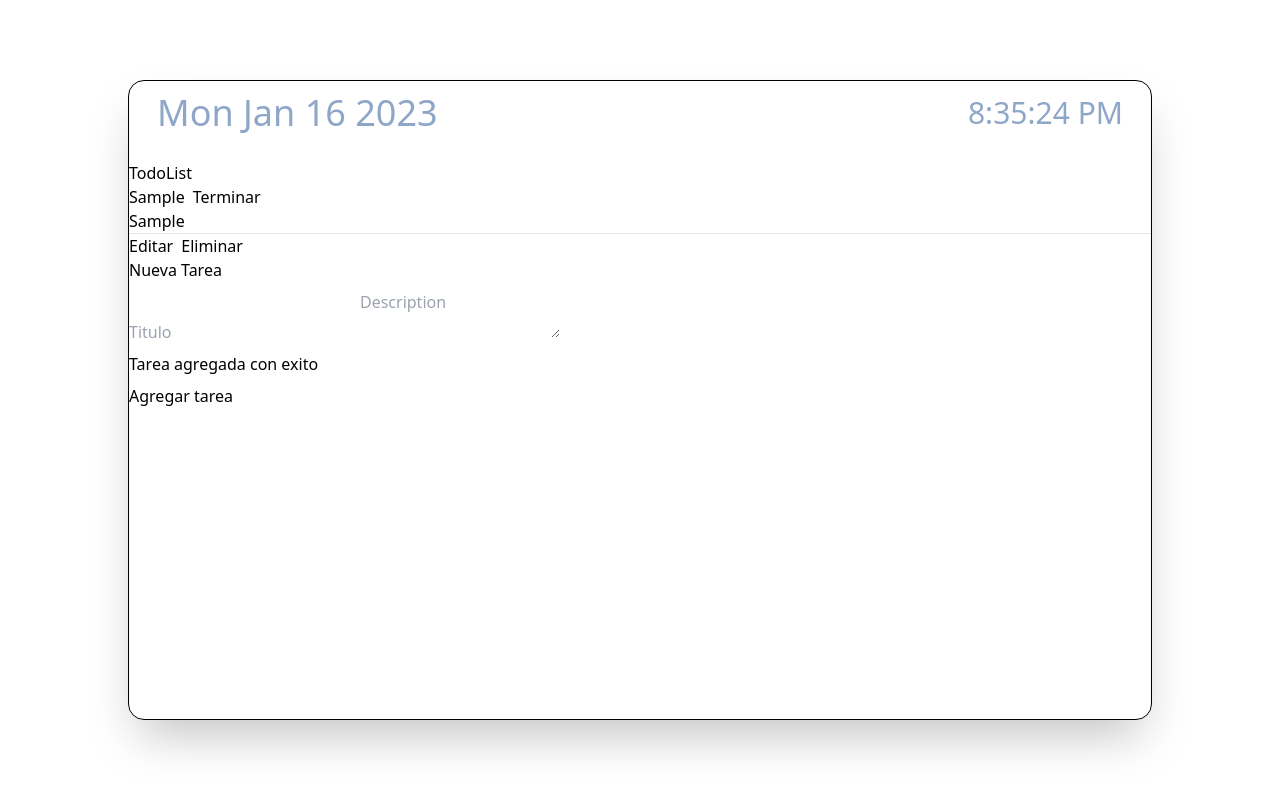
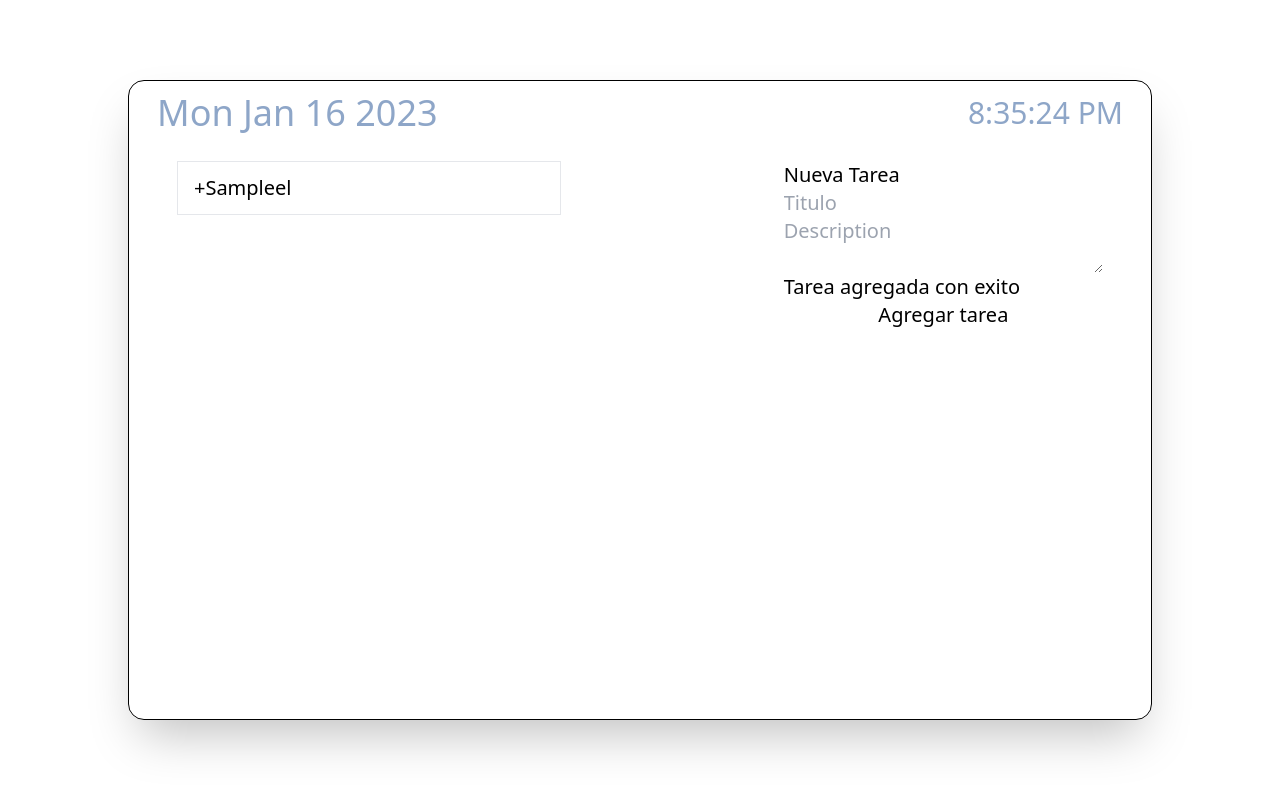
Before and after one commit to jonasojeda/todo-app, a React (Create React App) app: page / in a window 1280 px wide. Both pictures are taken after typing "Sample", "Sample" into the empty fields and a click on the button "Agregar tarea". Shown: the top 792 px of the page. Built offline with nearby package versions, Linux system fonts and the light colour scheme.

Commit message:
adding styles to the todo component

```diff
--- a/src/components/Todo/Todo.jsx
+++ b/src/components/Todo/Todo.jsx
@@ -1,11 +1,31 @@
 import React from 'react'
+import { useState } from 'react'
 
 const Todo = ({todo, todoDelete,todoToogleChange,setTodoEdit}) => {
+  const [accordion, setAccordion] = useState(false)
 
   return (
 
-    <div>
-      <div>
+    <>
+
+    <div class="bg-white w-full sm:w-1/2 lg:w-96 border border-gray-200 divide-y divide-gray-200">
+      <details>
+        <summary class="question py-3 px-4 cursor-pointer select-none w-full outline-none flex">
+          <div onClick={()=>setAccordion(!accordion)}>{accordion ? '-':'+' }</div>
+          <p>{todo.title}</p>
+          <button onClick={()=>{todoDelete(todo.id)}}>el</button>
+        </summary>
+        <p class="pt-1 pb-3 px-4">{todo.description}</p>
+      </details>
+    </div>
+
+  </>
+  )
+}
+
+export default Todo
+
+{/* <div>
             <div>
                 <h3>
                     {todo.title}
@@ -18,7 +38,7 @@ const Todo = ({todo, todoDelete,todoToogleChange,setTodoEdit}) => {
                 <p className='card-text'>
                     {todo.description}
                 </p>
-                <hr/>
+
                 <div className='d-flex justify-content-end'>
                     <button
                     onClick={()=>setTodoEdit(todo)}
@@ -29,9 +49,4 @@ const Todo = ({todo, todoDelete,todoToogleChange,setTodoEdit}) => {
                     className='btn btn-sm btn-outline-danger'>Eliminar</button>
                 </div>
             </div>
-        </div>
-    </div>
-  )
-}
-
-export default Todo
+        </div> */}
--- a/src/components/TodoForm/TodoForm.jsx
+++ b/src/components/TodoForm/TodoForm.jsx
@@ -66,26 +66,25 @@ const TodoForm = ({todoAdd,todoEdit,todoUpdate,setTodoEdit}) => {
 
 
   return (
-    <div>
+    <div className='w-1/3'>
         <h1>{todoEdit?'Editar tarea':'Nueva Tarea'}</h1>
-        <form onSubmit={handleSubmit}>
+        <form onSubmit={handleSubmit} className='flex flex-col '>
           <input
             type="text"
             placeholder='Titulo'
-            className='form-control'
             value={title}
             name='title'
             onChange={handleInputChange}
           />
           <textarea
             placeholder='Description'
-            className='form-control mt-2'
+
             value={description}
             name='description'
             onChange={handleInputChange}
           />
           {errors&&
-            <div class="alert alert-danger mt-2" role="alert">
+            <div  role="alert">
               {errors}
             </div>
 
@@ -93,19 +92,19 @@ const TodoForm = ({todoAdd,todoEdit,todoUpdate,setTodoEdit}) => {
 
           {
             successMessage &&
-            <div class="alert alert-success mt-2" role="alert">
+            <div >
             {successMessage}
           </div>
           }
           <button
-            className='btn btn-primary btn-block mt-2'
+
           >{todoEdit?'Actualizar tarea':'Agregar tarea'}
           </button>
 
           {todoEdit &&
             <button
             onClick={()=>{setTodoEdit(null)}}
-            className='btn btn-warning mt-2 btn-block'>
+            >
               Cancelar edicion
             </button>
           }
--- a/src/components/TodoList/TodoList.jsx
+++ b/src/components/TodoList/TodoList.jsx
@@ -6,11 +6,10 @@ import Todo from '../Todo/Todo'
 const TodoList = ({todos, todoDelete, todoToogleChange,setTodoEdit}) => {
 
   return (
-    <div>
-        <h1>TodoList</h1>
+    <div className='flex flex-col h-full w-3/5'>
         {
           todos.length === 0
-          ?(<div className='alert alert-primary'>No hay tareas a realizar </div>)
+          ?(<div className=' rounded-lg bg-blue-50 border-t border-b text-blue-400 px-4 py-3 w-full text-center '>No hay tareas a realizar </div>)
 
           :todos.map(todo =>{
             return <Todo
--- a/src/pages/Home/Home.jsx
+++ b/src/pages/Home/Home.jsx
@@ -94,7 +94,7 @@ function Home() {
       <Clock/>
     </div>
 
-    <div className='' >
+    <div className='flex justify-around ml-8 mr-8 text-xl max-sm:flex-col-reverse' >
 
 
       <TodoList
```
